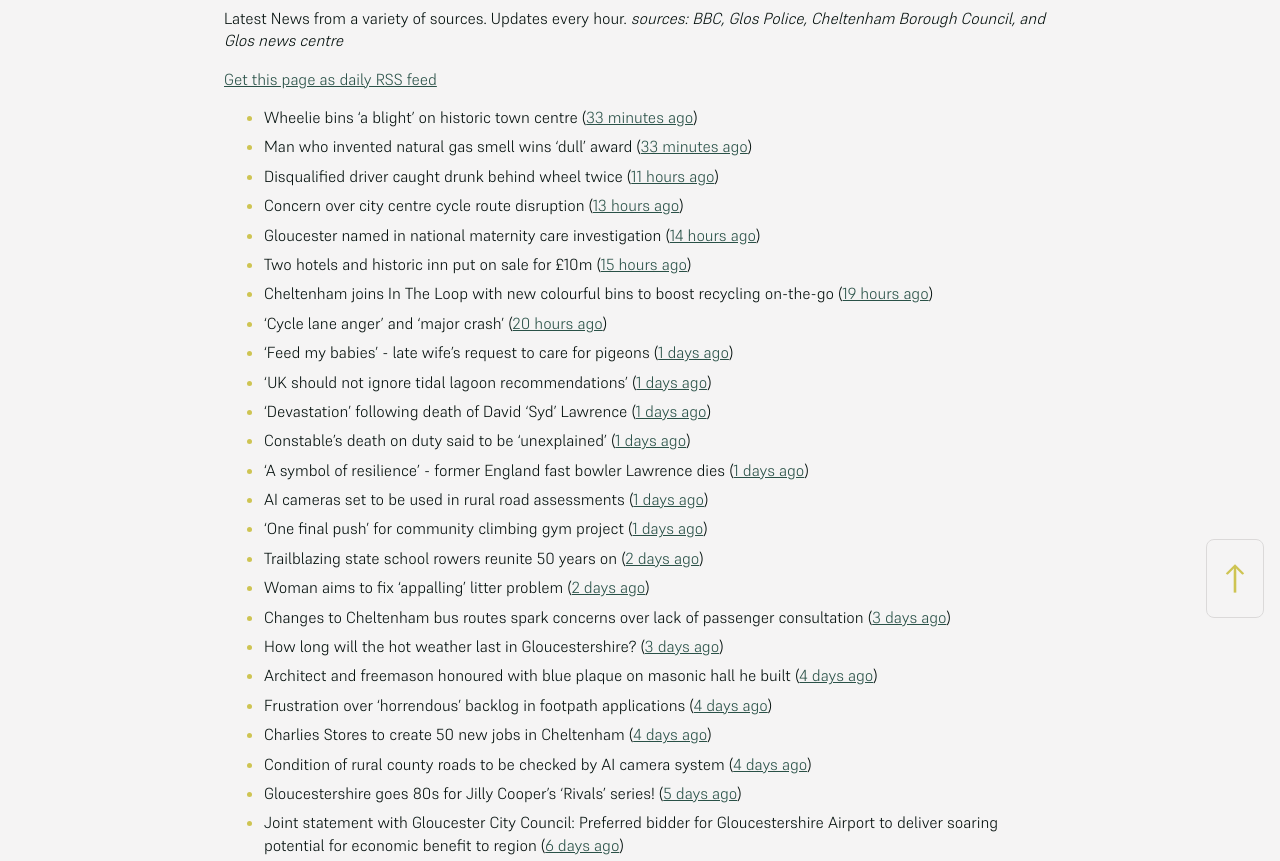
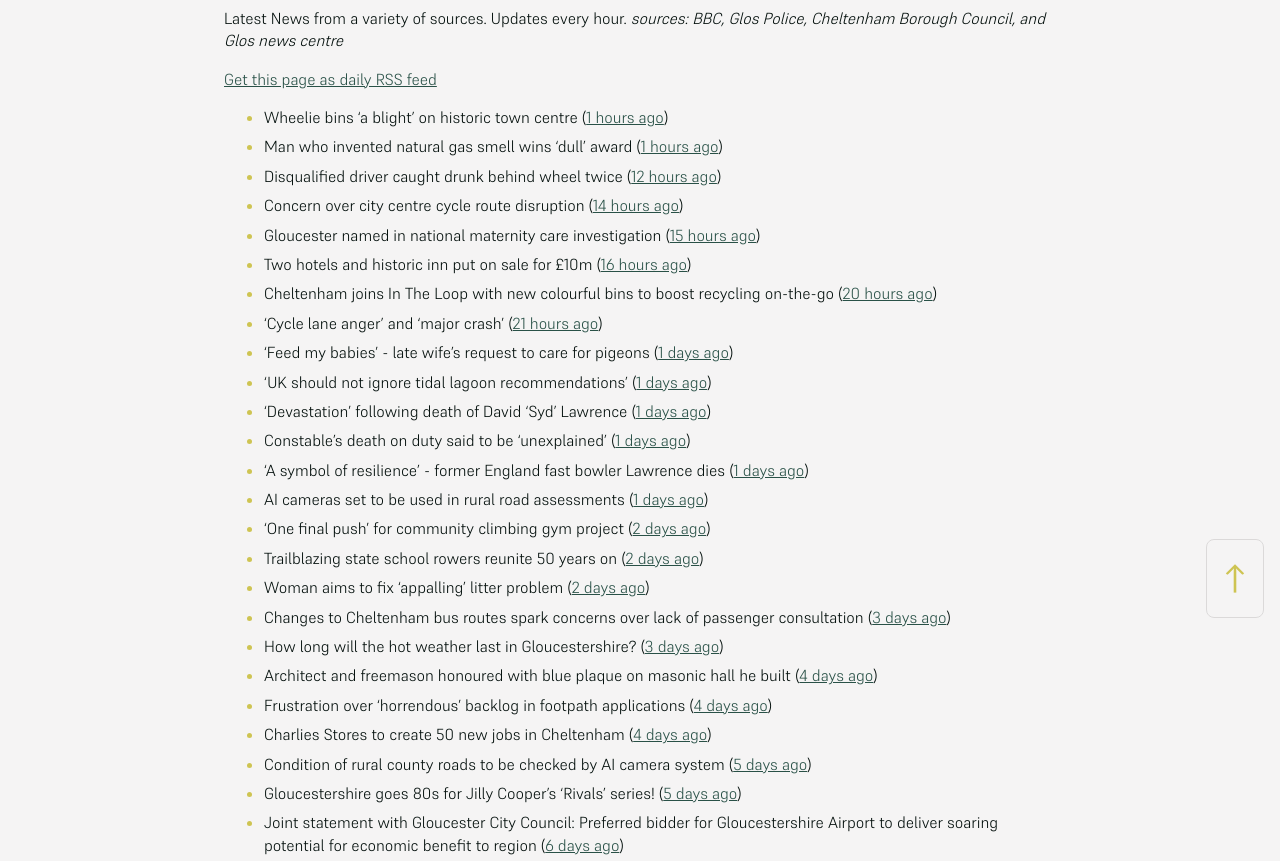
Before and after one commit to mat-0/cheltenham-open-data, a Jekyll site: the page built from _pages/news.md, in a window 1280 px wide. Shown: the part 266-1127 px from the top of the page. Built offline with Jekyll 4.4.1, drawn with Linux system fonts in a browser that asks for light colours.

Commit message:
Updated 2025-06-24 06:59:46

```diff
--- a/_pages/news.md
+++ b/_pages/news.md
@@ -12,21 +12,21 @@ _sources: BBC, Glos Police, Cheltenham Borough Council, and Glos news centre_
 [Get this page as daily RSS feed](/daily.rss)
 
 <!-- news_marker starts -->
-- Wheelie bins 'a blight' on historic town centre ([33 minutes ago](https://www.bbc.com/news/articles/cn86y7dq8yeo))
-- Man who invented natural gas smell wins 'dull' award ([33 minutes ago](https://www.bbc.com/news/articles/cpw74x57p8po))
-- Disqualified driver caught drunk behind wheel twice ([11 hours ago](https://www.bbc.com/news/articles/c0k75jkm43zo))
-- Concern over city centre cycle route disruption ([13 hours ago](https://www.bbc.com/news/articles/cdez9y99k77o))
-- Gloucester named in national maternity care investigation ([14 hours ago](https://www.bbc.com/news/articles/c994x95yygyo))
-- Two hotels and historic inn put on sale for £10m ([15 hours ago](https://www.bbc.com/news/articles/c5y0vl7v84xo))
-- Cheltenham joins In The Loop with new colourful bins to boost recycling on-the-go ([19 hours ago](https://www.cheltenham.gov.uk/news/article/3022/cheltenham_joins_in_the_loop_with_new_colourful_bins_to_boost_recycling_on-the-go))
-- 'Cycle lane anger' and 'major crash' ([20 hours ago](https://www.bbc.com/news/articles/cy0w90d8dn6o))
+- Wheelie bins 'a blight' on historic town centre ([1 hours ago](https://www.bbc.com/news/articles/cn86y7dq8yeo))
+- Man who invented natural gas smell wins 'dull' award ([1 hours ago](https://www.bbc.com/news/articles/cpw74x57p8po))
+- Disqualified driver caught drunk behind wheel twice ([12 hours ago](https://www.bbc.com/news/articles/c0k75jkm43zo))
+- Concern over city centre cycle route disruption ([14 hours ago](https://www.bbc.com/news/articles/cdez9y99k77o))
+- Gloucester named in national maternity care investigation ([15 hours ago](https://www.bbc.com/news/articles/c994x95yygyo))
+- Two hotels and historic inn put on sale for £10m ([16 hours ago](https://www.bbc.com/news/articles/c5y0vl7v84xo))
+- Cheltenham joins In The Loop with new colourful bins to boost recycling on-the-go ([20 hours ago](https://www.cheltenham.gov.uk/news/article/3022/cheltenham_joins_in_the_loop_with_new_colourful_bins_to_boost_recycling_on-the-go))
+- 'Cycle lane anger' and 'major crash' ([21 hours ago](https://www.bbc.com/news/articles/cy0w90d8dn6o))
 - 'Feed my babies' - late wife's request to care for pigeons ([1 days ago](https://www.bbc.com/news/videos/cn5kz4470rqo))
 - 'UK should not ignore tidal lagoon recommendations' ([1 days ago](https://www.bbc.com/news/articles/cvgd5ey411mo))
 - 'Devastation' following death of David 'Syd' Lawrence ([1 days ago](https://www.bbc.com/news/articles/cvg9r0j5g08o))
 - Constable's death on duty said to be 'unexplained' ([1 days ago](https://www.bbc.com/news/articles/c39z0d12k88o))
 - 'A symbol of resilience' - former England fast bowler Lawrence dies ([1 days ago](https://www.bbc.com/sport/cricket/articles/c07d973k0zzo))
 - AI cameras set to be used in rural road assessments ([1 days ago](https://www.bbc.com/news/articles/c62g921l14jo))
-- 'One final push' for community climbing gym project ([1 days ago](https://www.bbc.com/news/articles/cx2v55q5kpeo))
+- 'One final push' for community climbing gym project ([2 days ago](https://www.bbc.com/news/articles/cx2v55q5kpeo))
 - Trailblazing state school rowers reunite 50 years on ([2 days ago](https://www.bbc.com/news/articles/ce9xgerg0n5o))
 - Woman aims to fix 'appalling' litter problem ([2 days ago](https://www.bbc.com/news/articles/cqjq05rv191o))
 - Changes to Cheltenham bus routes spark concerns over lack of passenger consultation ([3 days ago](https://gloucesternewscentre.co.uk/changes-to-cheltenham-bus-routes-spark-concerns-over-lack-of-passenger-consultation/))
@@ -34,7 +34,7 @@ _sources: BBC, Glos Police, Cheltenham Borough Council, and Glos news centre_
 - Architect and freemason honoured with blue plaque on masonic hall he built ([4 days ago](https://gloucesternewscentre.co.uk/architect-and-freemason-honoured-with-blue-plaque-on-masonic-hall-he-built/))
 - Frustration over ‘horrendous’ backlog in footpath applications ([4 days ago](https://gloucesternewscentre.co.uk/frustration-over-horrendous-backlog-in-footpath-applications/))
 - Charlies Stores to create 50 new jobs in Cheltenham ([4 days ago](https://gloucesternewscentre.co.uk/charlies-stores-to-create-50-new-jobs-in-cheltenham/))
-- Condition of rural county roads to be checked by AI camera system ([4 days ago](https://gloucesternewscentre.co.uk/condition-of-rural-county-roads-to-be-checked-by-ai-camera-system/))
+- Condition of rural county roads to be checked by AI camera system ([5 days ago](https://gloucesternewscentre.co.uk/condition-of-rural-county-roads-to-be-checked-by-ai-camera-system/))
 - Gloucestershire goes 80s for Jilly Cooper’s ‘Rivals’ series! ([5 days ago](https://www.bbc.co.uk/sounds/play/p0ljxnh1))
 - Joint statement with Gloucester City Council: Preferred bidder for Gloucestershire Airport to deliver soaring potential for economic benefit to region ([6 days ago](https://www.cheltenham.gov.uk/news/article/3021/joint_statement_with_gloucester_city_council_preferred_bidder_for_gloucestershire_airport_to_deliver_soaring_potential_for_economic_benefit_to_region))
 - Adapted bike charity sees huge rise in demand ([6 days ago](https://www.bbc.co.uk/sounds/play/p0ljrsvr))
```
Also changed, not shown: _data/flood.json (+4 -4 lines), _pages/fix-my-street.md (+1 -1 lines), index.md (+4 -4 lines).
